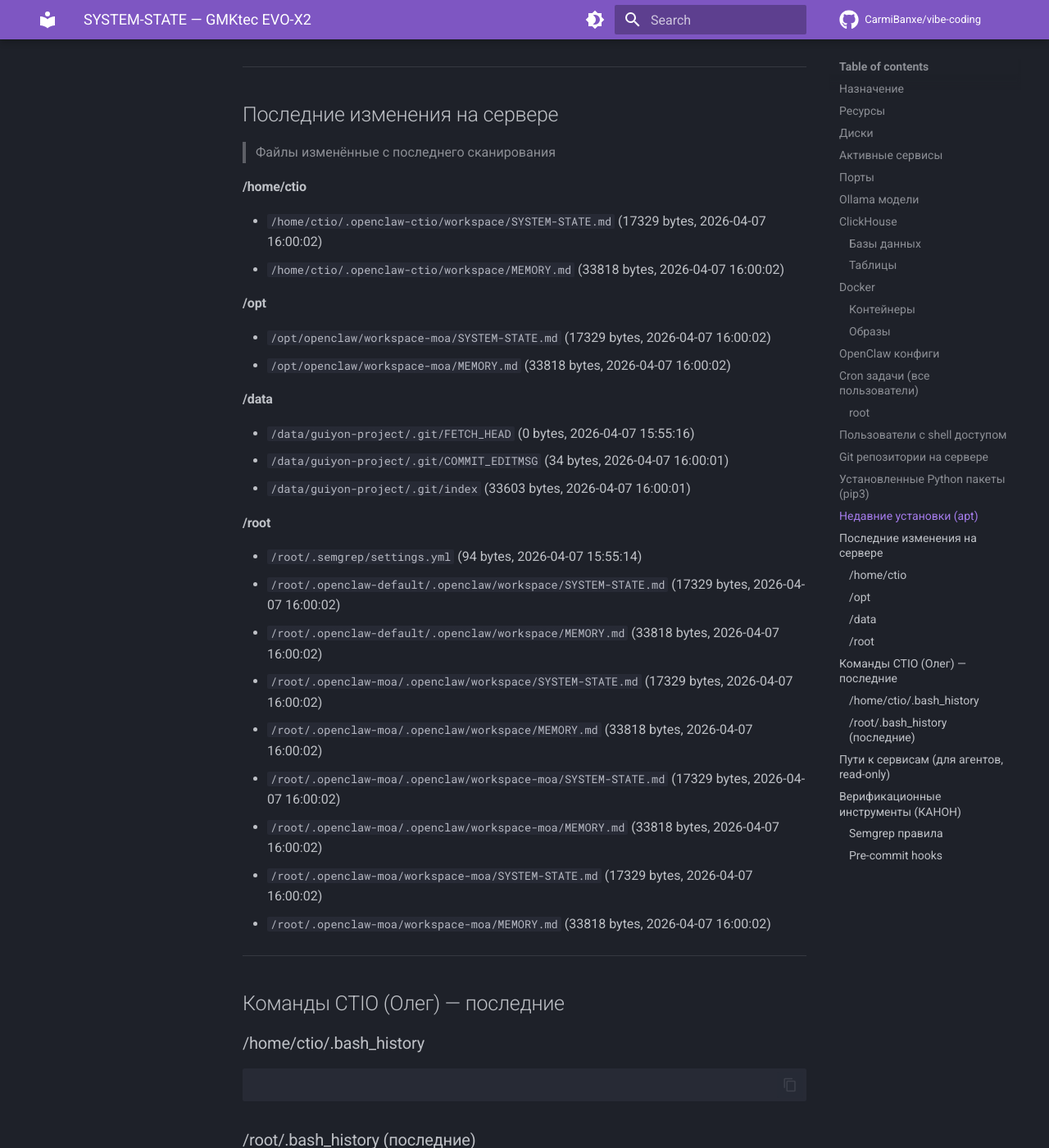
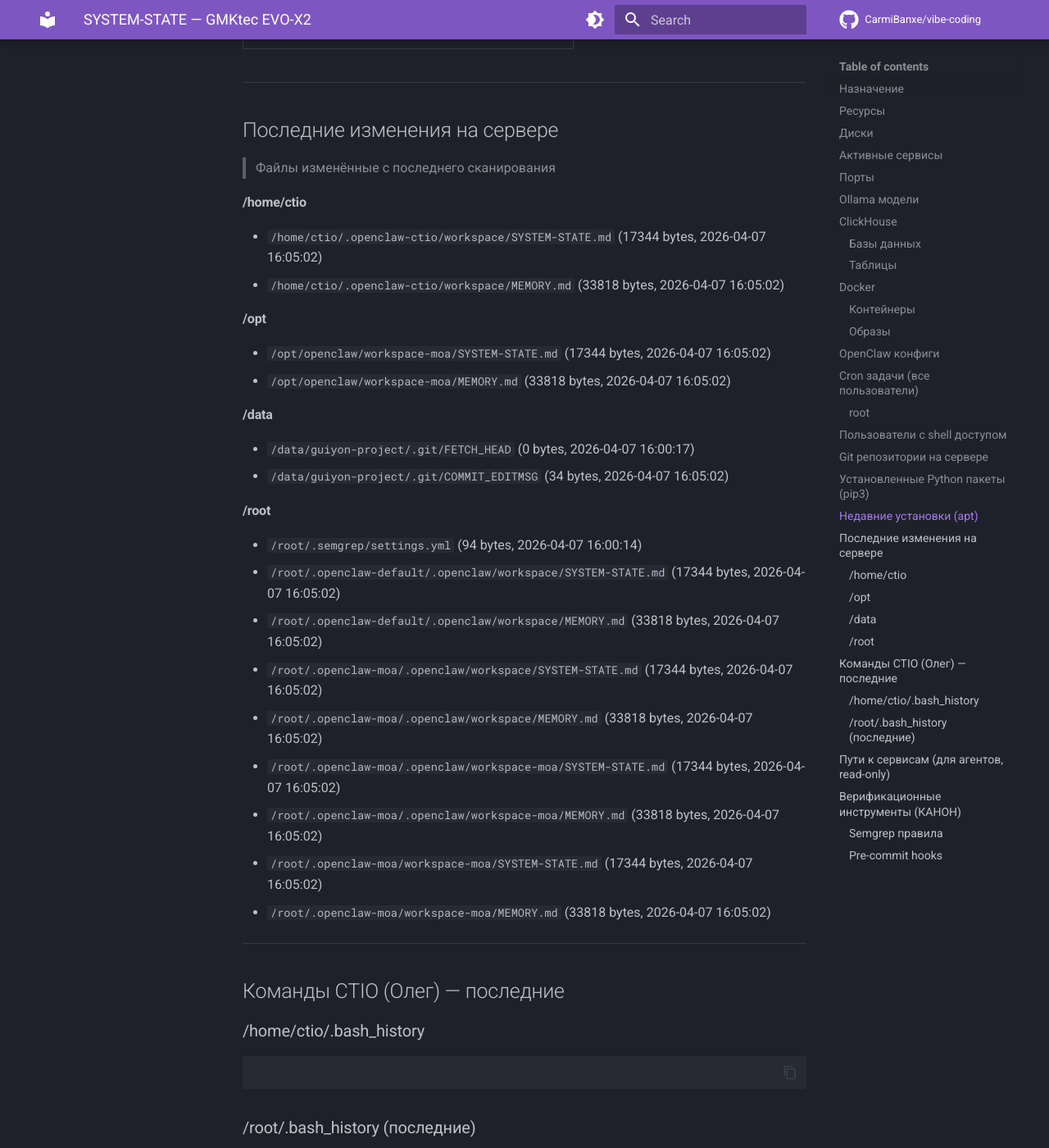
Before and after one commit to CarmiBanxe/vibe-coding, an MkDocs documentation site: the page built from docs/SYSTEM-STATE.md, in a window 1280 px wide and 1400 px high, scrolled down 14082 px. Shown: the whole window at 82% size. Built offline with MkDocs 1.6.1 and Material for MkDocs 9.7.7, drawn with Linux system fonts in a browser that asks for light colours; comment, search, counter and statistics services are not loaded; some of the changed text lies outside the part shown.

Commit message:
auto: SYSTEM-STATE v2 update (2026-04-07 16:05 CEST)

```diff
--- a/docs/SYSTEM-STATE.md
+++ b/docs/SYSTEM-STATE.md
@@ -1,6 +1,6 @@
 # SYSTEM-STATE — GMKtec EVO-X2
 > Автоматически обновляется каждые 5 минут
-> Последнее сканирование: 2026-04-07 16:00 CEST
+> Последнее сканирование: 2026-04-07 16:05 CEST
 > Источник: ctio-watcher.sh v2 (cron)
 
 ## Назначение
@@ -385,28 +386,27 @@
 
 
 #### /home/ctio
-- `/home/ctio/.openclaw-ctio/workspace/SYSTEM-STATE.md` (17329 bytes, 2026-04-07 16:00:02)
-- `/home/ctio/.openclaw-ctio/workspace/MEMORY.md` (33818 bytes, 2026-04-07 16:00:02)
+- `/home/ctio/.openclaw-ctio/workspace/SYSTEM-STATE.md` (17344 bytes, 2026-04-07 16:05:02)
+- `/home/ctio/.openclaw-ctio/workspace/MEMORY.md` (33818 bytes, 2026-04-07 16:05:02)
 
 #### /opt
-- `/opt/openclaw/workspace-moa/SYSTEM-STATE.md` (17329 bytes, 2026-04-07 16:00:02)
-- `/opt/openclaw/workspace-moa/MEMORY.md` (33818 bytes, 2026-04-07 16:00:02)
+- `/opt/openclaw/workspace-moa/SYSTEM-STATE.md` (17344 bytes, 2026-04-07 16:05:02)
+- `/opt/openclaw/workspace-moa/MEMORY.md` (33818 bytes, 2026-04-07 16:05:02)
 
 #### /data
-- `/data/guiyon-project/.git/FETCH_HEAD` (0 bytes, 2026-04-07 15:55:16)
-- `/data/guiyon-project/.git/COMMIT_EDITMSG` (34 bytes, 2026-04-07 16:00:01)
-- `/data/guiyon-project/.git/index` (33603 bytes, 2026-04-07 16:00:01)
+- `/data/guiyon-project/.git/FETCH_HEAD` (0 bytes, 2026-04-07 16:00:17)
+- `/data/guiyon-project/.git/COMMIT_EDITMSG` (34 bytes, 2026-04-07 16:05:02)
 
 #### /root
-- `/root/.semgrep/settings.yml` (94 bytes, 2026-04-07 15:55:14)
-- `/root/.openclaw-default/.openclaw/workspace/SYSTEM-STATE.md` (17329 bytes, 2026-04-07 16:00:02)
-- `/root/.openclaw-default/.openclaw/workspace/MEMORY.md` (33818 bytes, 2026-04-07 16:00:02)
-- `/root/.openclaw-moa/.openclaw/workspace/SYSTEM-STATE.md` (17329 bytes, 2026-04-07 16:00:02)
-- `/root/.openclaw-moa/.openclaw/workspace/MEMORY.md` (33818 bytes, 2026-04-07 16:00:02)
-- `/root/.openclaw-moa/.openclaw/workspace-moa/SYSTEM-STATE.md` (17329 bytes, 2026-04-07 16:00:02)
-- `/root/.openclaw-moa/.openclaw/workspace-moa/MEMORY.md` (33818 bytes, 2026-04-07 16:00:02)
-- `/root/.openclaw-moa/workspace-moa/SYSTEM-STATE.md` (17329 bytes, 2026-04-07 16:00:02)
-- `/root/.openclaw-moa/workspace-moa/MEMORY.md` (33818 bytes, 2026-04-07 16:00:02)
+- `/root/.semgrep/settings.yml` (94 bytes, 2026-04-07 16:00:14)
+- `/root/.openclaw-default/.openclaw/workspace/SYSTEM-STATE.md` (17344 bytes, 2026-04-07 16:05:02)
+- `/root/.openclaw-default/.openclaw/workspace/MEMORY.md` (33818 bytes, 2026-04-07 16:05:02)
+- `/root/.openclaw-moa/.openclaw/workspace/SYSTEM-STATE.md` (17344 bytes, 2026-04-07 16:05:02)
+- `/root/.openclaw-moa/.openclaw/workspace/MEMORY.md` (33818 bytes, 2026-04-07 16:05:02)
+- `/root/.openclaw-moa/.openclaw/workspace-moa/SYSTEM-STATE.md` (17344 bytes, 2026-04-07 16:05:02)
+- `/root/.openclaw-moa/.openclaw/workspace-moa/MEMORY.md` (33818 bytes, 2026-04-07 16:05:02)
+- `/root/.openclaw-moa/workspace-moa/SYSTEM-STATE.md` (17344 bytes, 2026-04-07 16:05:02)
+- `/root/.openclaw-moa/workspace-moa/MEMORY.md` (33818 bytes, 2026-04-07 16:05:02)
 
 ---
 
```
Also changed, not shown: other parts of docs/SYSTEM-STATE.md (+4 -3 lines).
